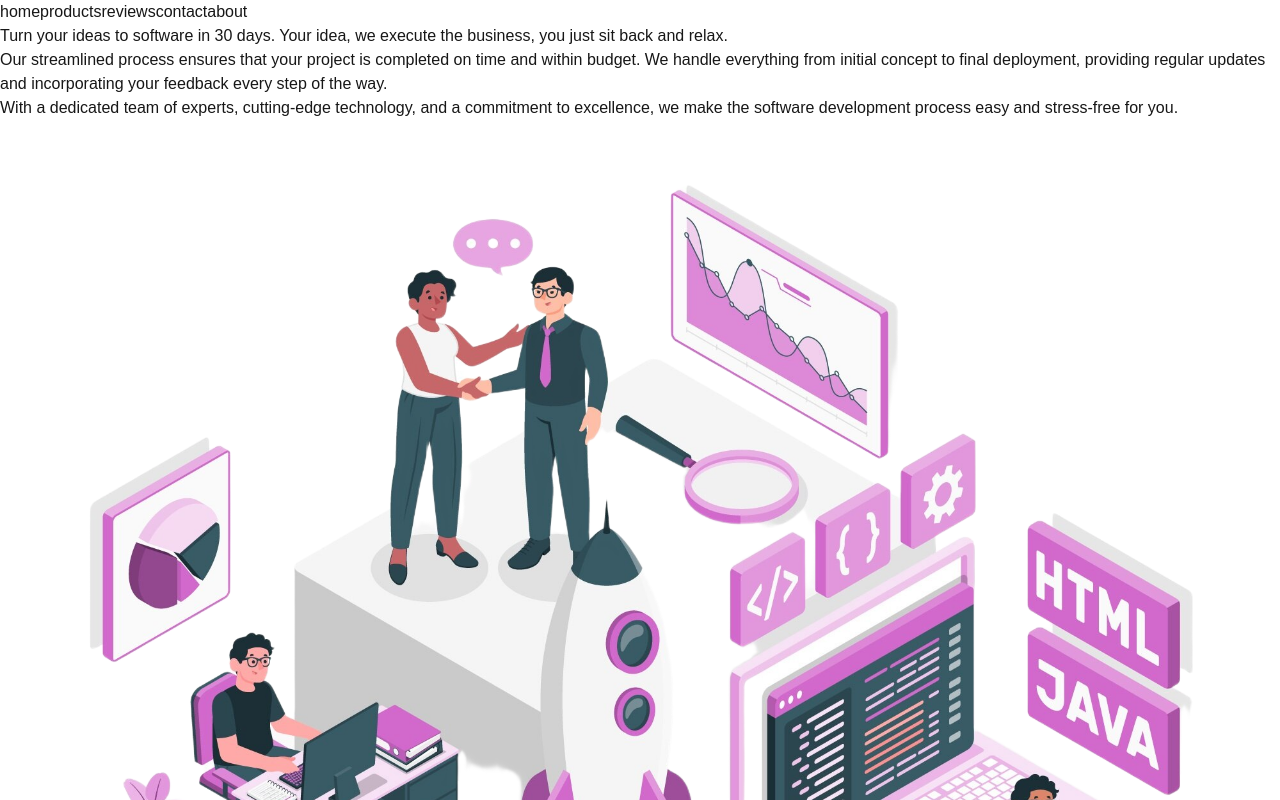
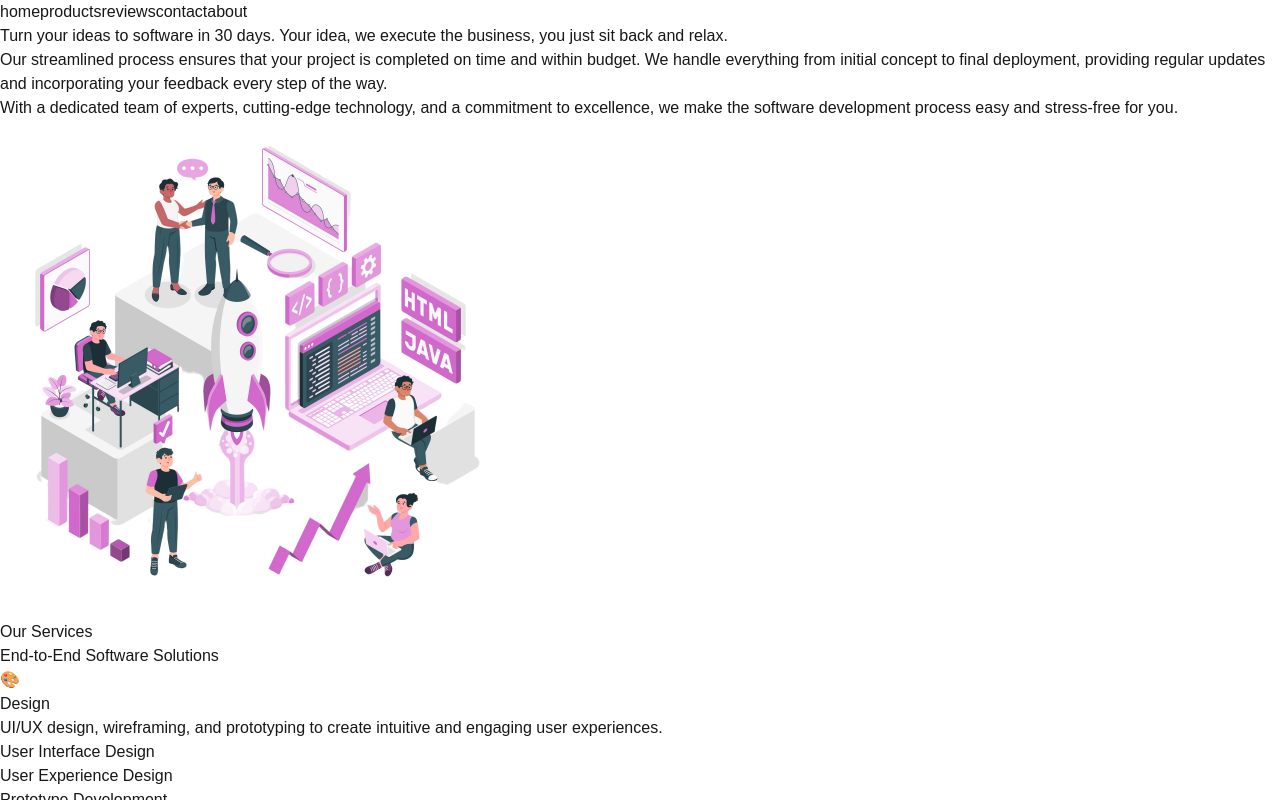
Before and after one commit to expectopatronam/mysofty, a Next.js app: page / in a window 1280 px wide. Shown: the top 800 px of the page. Built offline with nearby package versions, Linux system fonts and the light colour scheme.

Commit message:
fixed image

```diff
--- a/src/app/page.tsx
+++ b/src/app/page.tsx
@@ -1,6 +1,8 @@
 "use client"
 import React, { useState, ChangeEvent, FormEvent } from "react";
 import { Link } from "react-scroll";
+import Image from 'next/image';
+
 
 interface Service {
   title: string;
@@ -152,9 +154,11 @@ const Home: React.FC = () => {
 
         {/* Right Image */}
         <div className="w-full md:w-1/2">
-          <img
+          <Image
             src="/tech-company-concept-illustration-b.png" // Ensure this path is correct
             alt="Tech Illustration"
+            width={500} // Adjust width as needed
+            height={500} // Adjust height as needed
             className="w-full h-auto max-w-lg rounded-lg"
           />
         </div>
```
Lines whose indentation alone changed are shown as unchanged.
